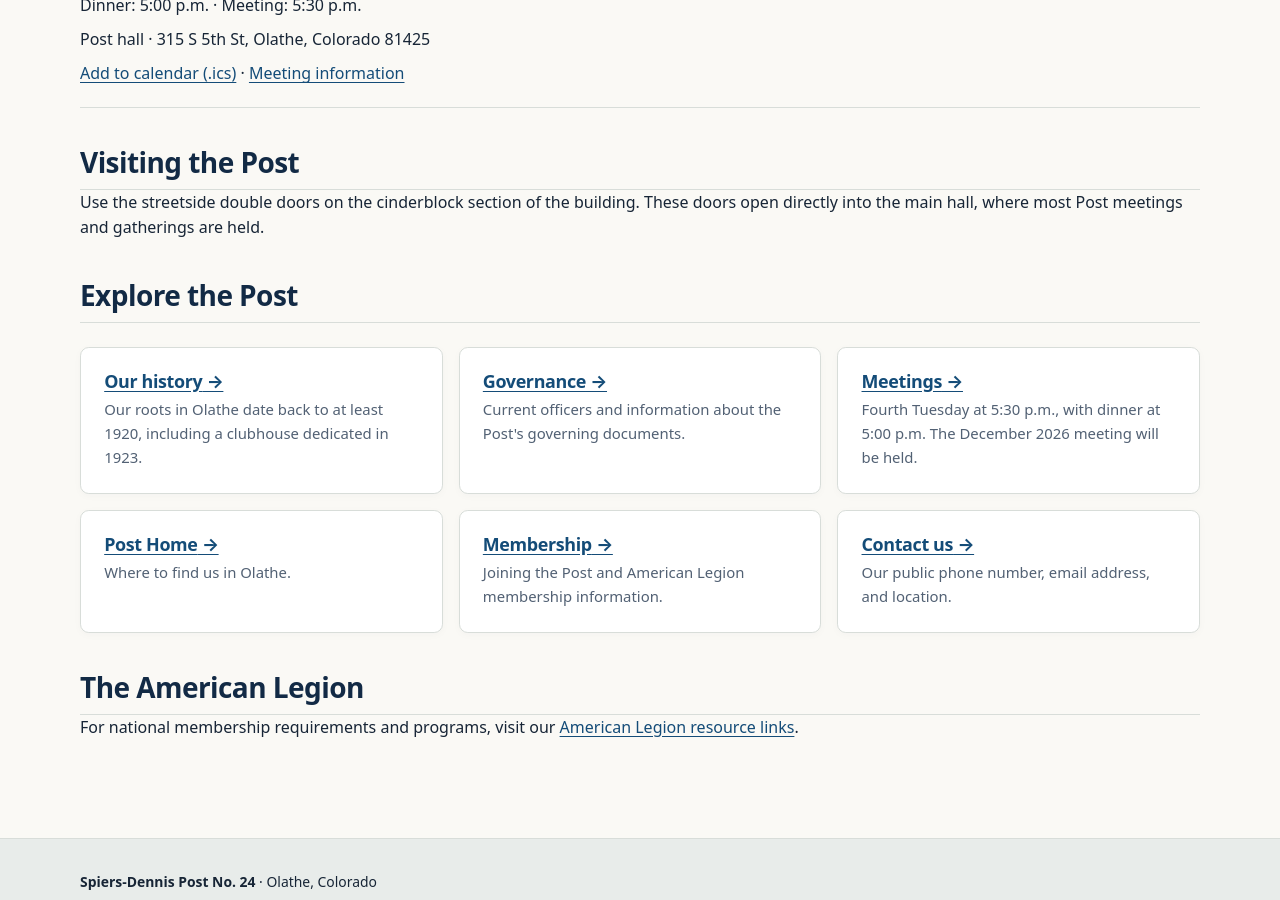
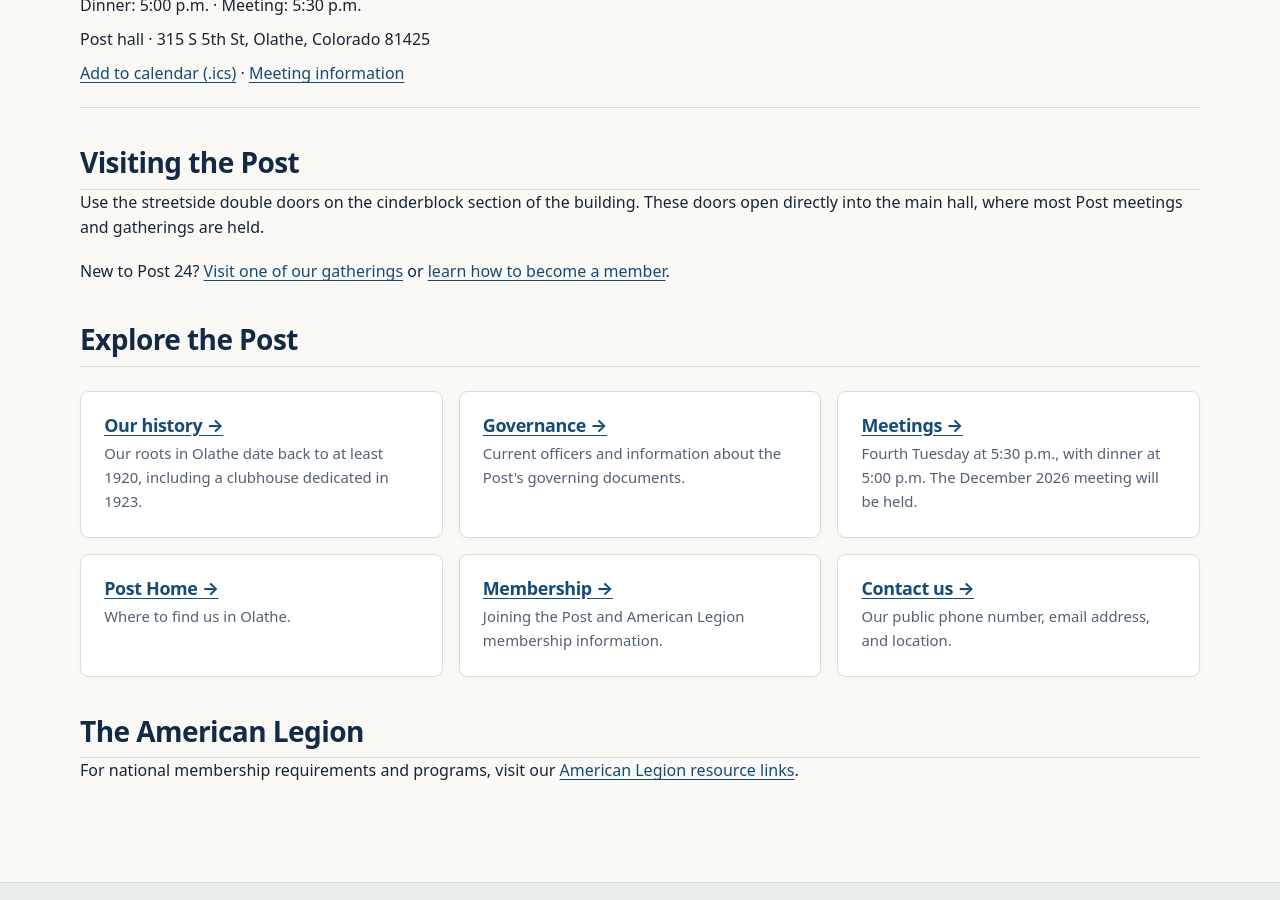
Before and after one commit to SPIERS-DENNIS-POST/spiers-dennis-post.github.io, a Jekyll site: the page built from index.md, in a window 1280 px wide and 900 px high, scrolled down 1227 px. Built offline with Jekyll 4.4.1, drawn with Linux system fonts in a browser that asks for light colours.

Commit message:
Add newcomers gathering and membership links to Main page

```diff
--- a/index.md
+++ b/index.md
@@ -38,6 +38,7 @@
 <section aria-labelledby="visiting-post">
 <div class="section-head"><h2 id="visiting-post">Visiting the Post</h2></div>
 <p>Use the streetside double doors on the cinderblock section of the building. These doors open directly into the main hall, where most Post meetings and gatherings are held.</p>
+<p>New to Post 24? <a href="{{ '/meetings/' | relative_url }}">Visit one of our gatherings</a> or <a href="{{ '/membership/' | relative_url }}">learn how to become a member</a>.</p>
 </section>
 <section aria-labelledby="post-information">
 <div class="section-head"><h2 id="post-information">Explore the Post</h2></div>
```
